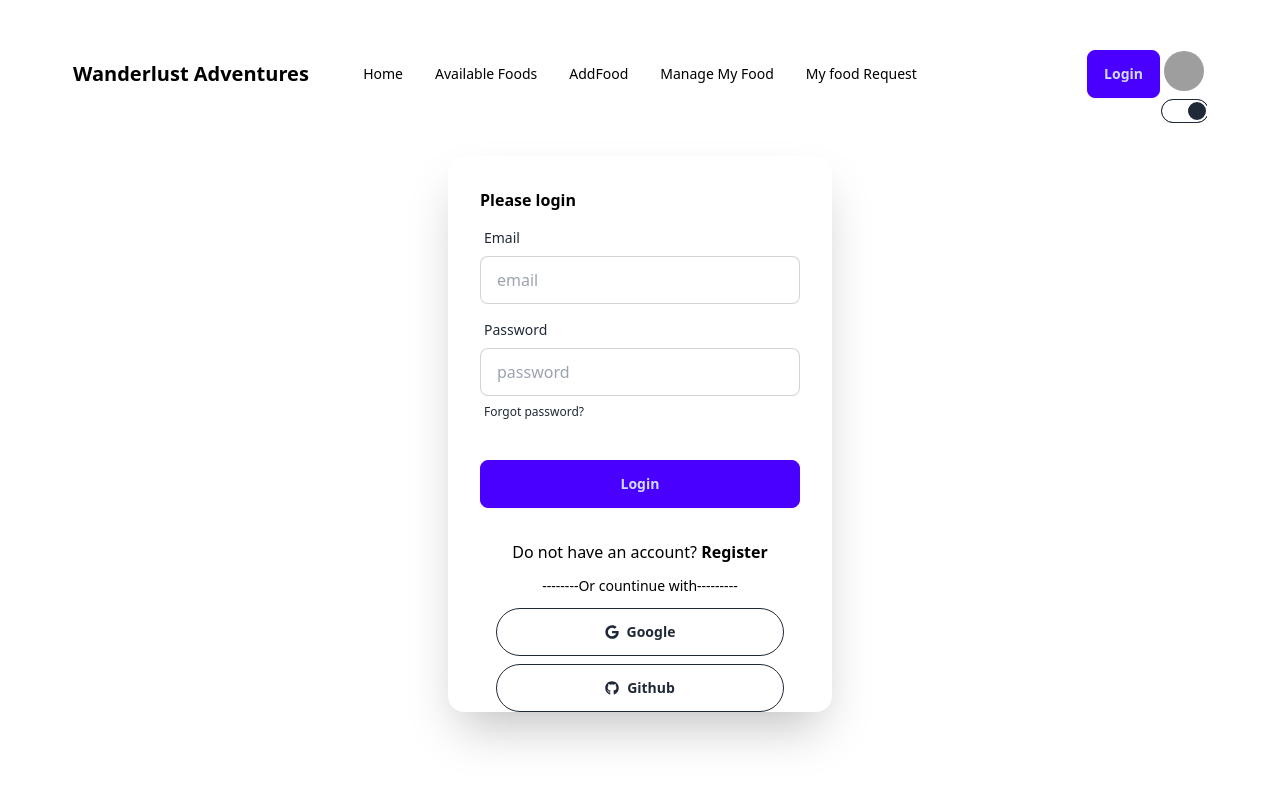
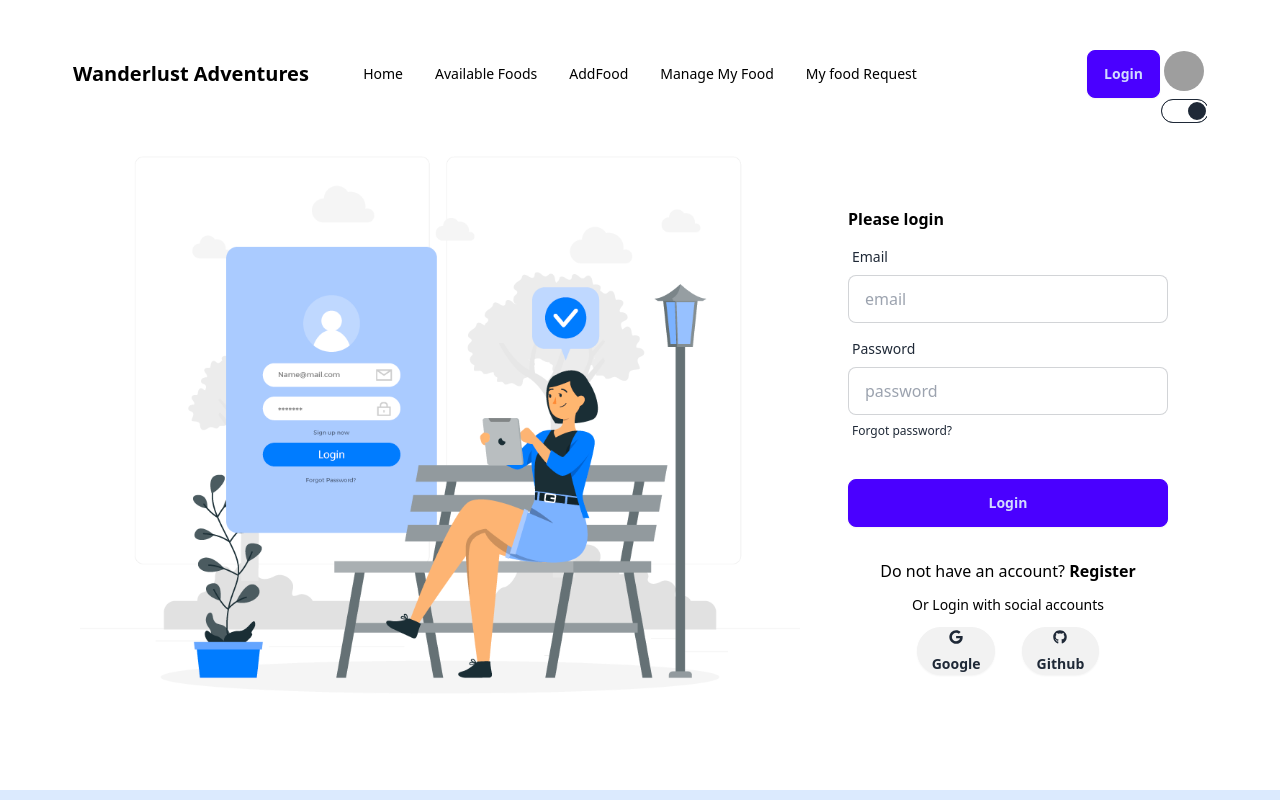
Before and after one commit to Atia9f/assignment-11-client, a React (Vite) app: page /login in a window 1280 px wide. Shown: the top 800 px of the page. Built offline with nearby package versions, Linux system fonts and the light colour scheme; no server answers; grey boxes are pictures that could not be loaded.

Commit message:
login and reg page

```diff
--- a/src/pages/Login/Login.jsx
+++ b/src/pages/Login/Login.jsx
@@ -5,6 +5,7 @@ import { ToastContainer, toast } from 'react-toastify';
 import 'react-toastify/dist/ReactToastify.css';
 import SocialLogin from "../../socialLogin/SocialLogin";
 import { Helmet } from "react-helmet-async";
+import login from '../../assets/login-bg.png'
 
 const Login = () => {
     const { singIn } = useContext(AuthContext);
@@ -39,9 +40,11 @@ const Login = () => {
             {/* <Nav></Nav> */}
             <div className=" ">
 
-                <div className="hero-content ">
-
-                    <div className="card shrink-0 w-full max-w-sm shadow-2xl bg-base-100">
+                <div className="hero-content">
+                    <div>
+                        <img src={login} alt="" />
+                    </div>
+                    <div className="card shrink-0 w-full max-w-sm  bg-base-100">
                         <form onSubmit={handleLogin} className="card-body">
                         <h2 className="font-bold">Please login</h2>
                             <div className="form-control">
--- a/src/pages/Register/Register.jsx
+++ b/src/pages/Register/Register.jsx
@@ -7,6 +7,7 @@ import 'react-toastify/dist/ReactToastify.css';
 import SocialLogin from "../../socialLogin/SocialLogin";
 import { FaEye , FaEyeSlash} from "react-icons/fa";
 import { Helmet } from "react-helmet-async";
+import reg from '../../assets/register.png'
 
 const Register = () => {
 
@@ -45,8 +46,10 @@ const Register = () => {
             {/* <Nav></Nav> */}
             <div className=" ">
                 <div className="hero-content ">
-
-                    <div className="card shrink-0 w-full max-w-sm shadow-2xl bg-base-100">
+                    <div>
+                        <img src={reg} alt="" />
+                    </div>
+                    <div className="card shrink-0 w-full max-w-sm  bg-base-100">
                         <form onSubmit={handleSubmit(onSubmit)} className="card-body">
                             <h2 className="font-bold">Create an account</h2>
                             <div className="form-control">
--- a/src/socialLogin/SocialLogin.jsx
+++ b/src/socialLogin/SocialLogin.jsx
@@ -7,17 +7,19 @@ const SocialLogin = () => {
     const { googleLogin, githubLogin } = useContext(AuthContext)
     return (
         <div className=" ">
-            <h1 className="text-center mb-3 text-sm">--------Or countinue with---------</h1>
+            <h1 className="text-center mb-3 text-sm">Or Login with social accounts</h1>
+            <div className="flex justify-center items-center">
             <div className="flex justify-center">
-                <button className=" w-3/4 rounded-full btn btn-outline" onClick={() => googleLogin()}>
+                <button className=" w-3/4 rounded-full btn" onClick={() => googleLogin()}>
                     <FaGoogle/>
                     Google</button>
             </div>
-            <div className="flex justify-center mt-2">
+            <div className="flex justify-center ">
 
-                <button className="w-3/4 rounded-full btn btn-outline" onClick={() => githubLogin()}>
+                <button className="w-3/4 rounded-full btn" onClick={() => githubLogin()}>
                    <FaGithub/>
                     Github</button>
+            </div>
             </div>
         </div>
     );
```
Also changed, not shown: src/assets/login-bg.png (added), src/assets/register.png (added).
